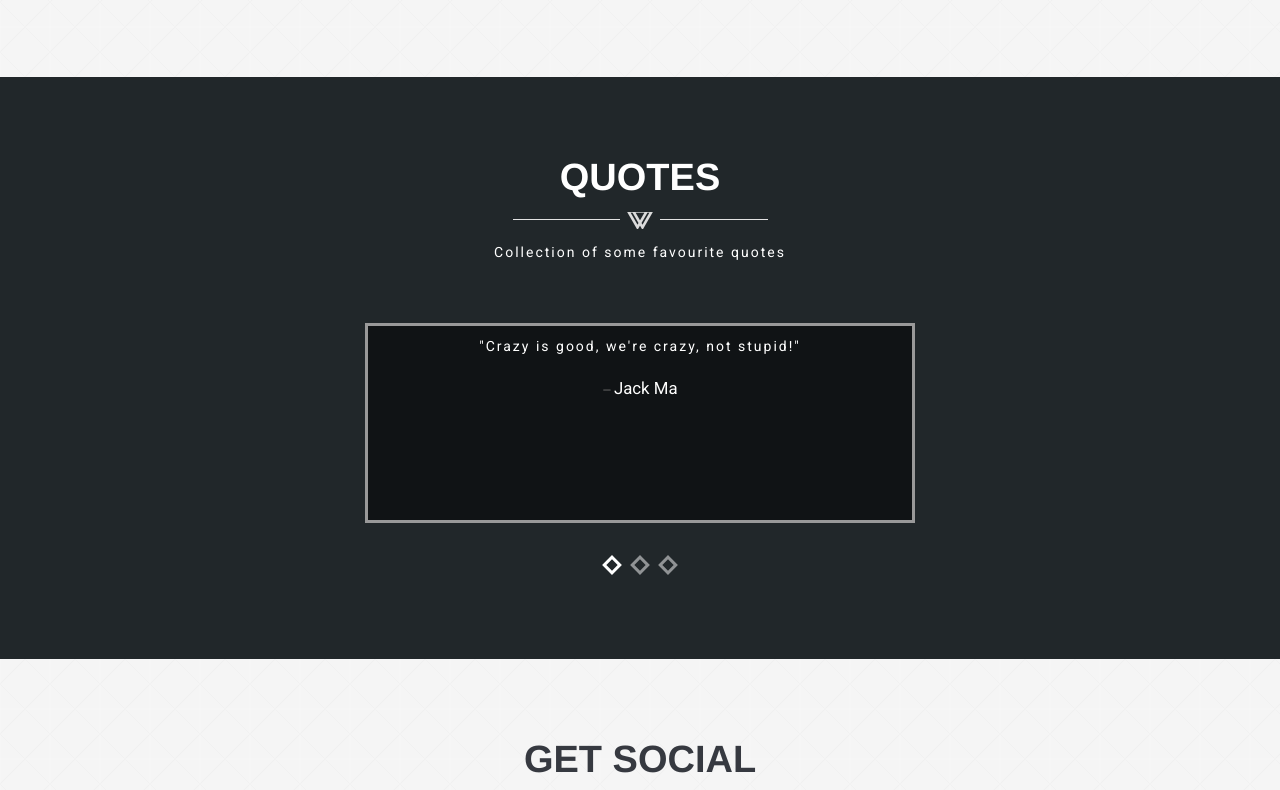
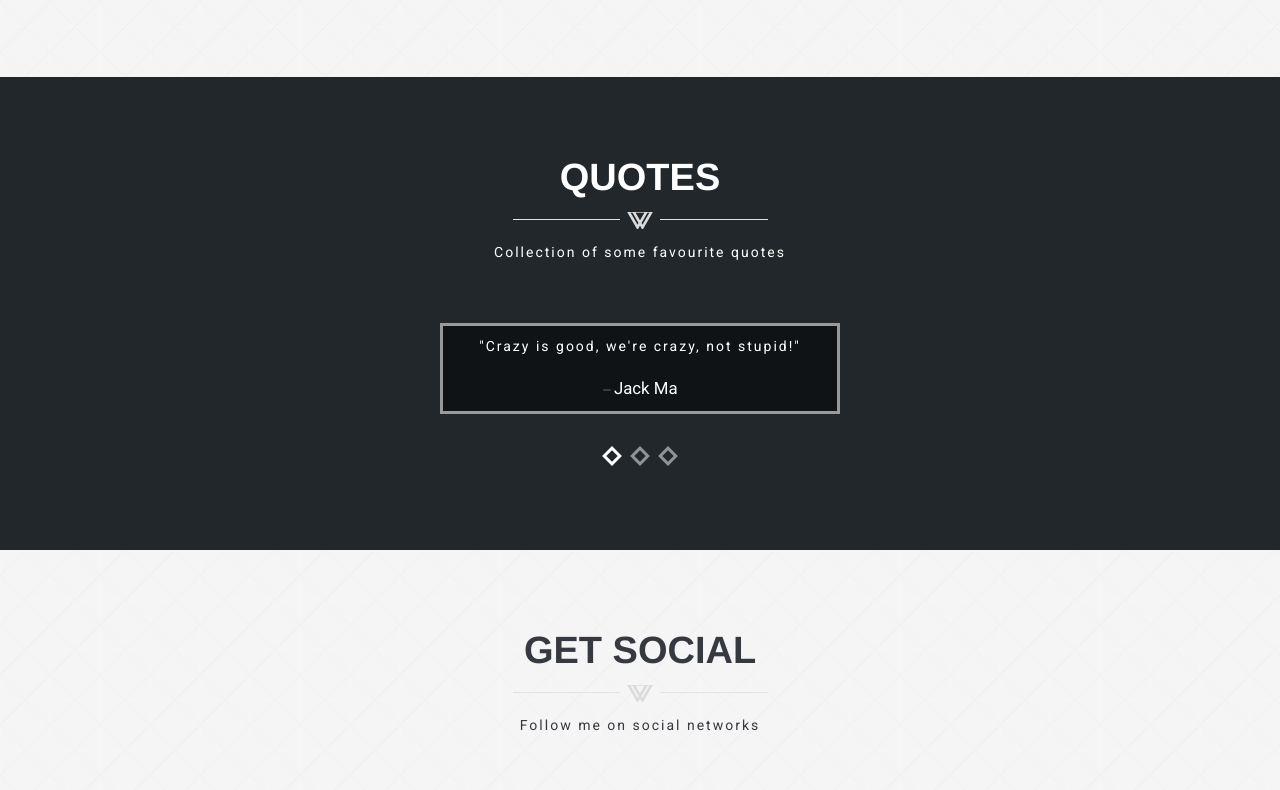
Before and after one commit to Nishalan/Nishalan.github.io, a plain HTML site: page index.html in a window 1280 px wide. Shown: the part 1789-2579 px from the top of the page. Drawn offline with nearby package versions, Linux system fonts and the light colour scheme; a script that the page names is missing.

Commit message:
css take 1

```diff
--- a/css/style.css
+++ b/css/style.css
@@ -90,8 +90,8 @@ p {
 
 .item{
     margin: auto;
-    width: 550px;
-    height: 200px;
+    width: 50%;
+    height: 30%;
     background-color:rgba(0, 0, 0, 0.5);
     border-radius: 25px;
     border:3px solid #999999;
```
